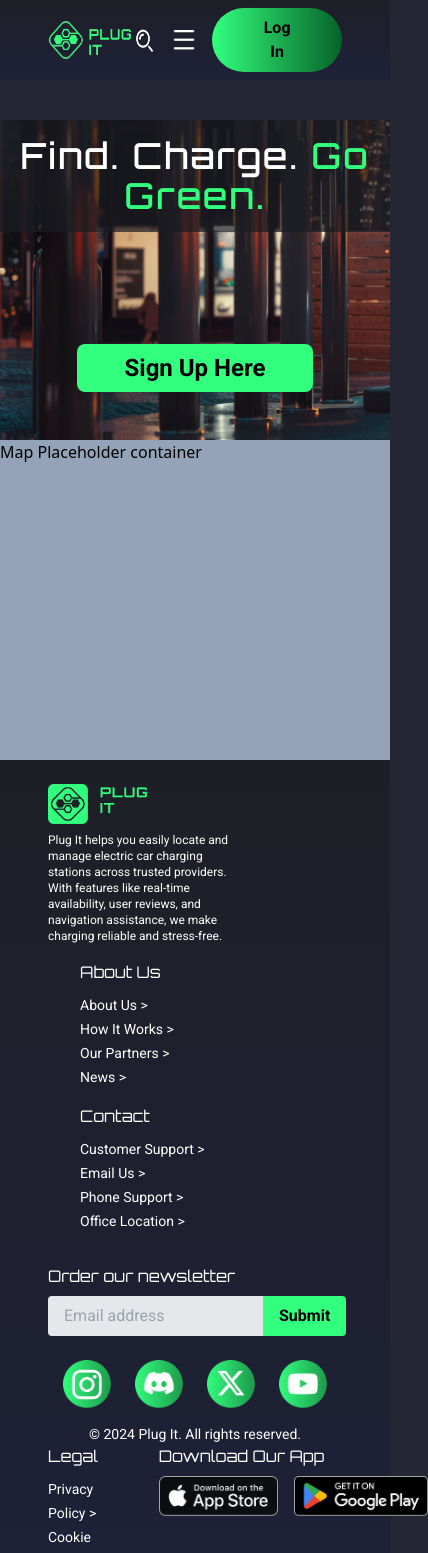
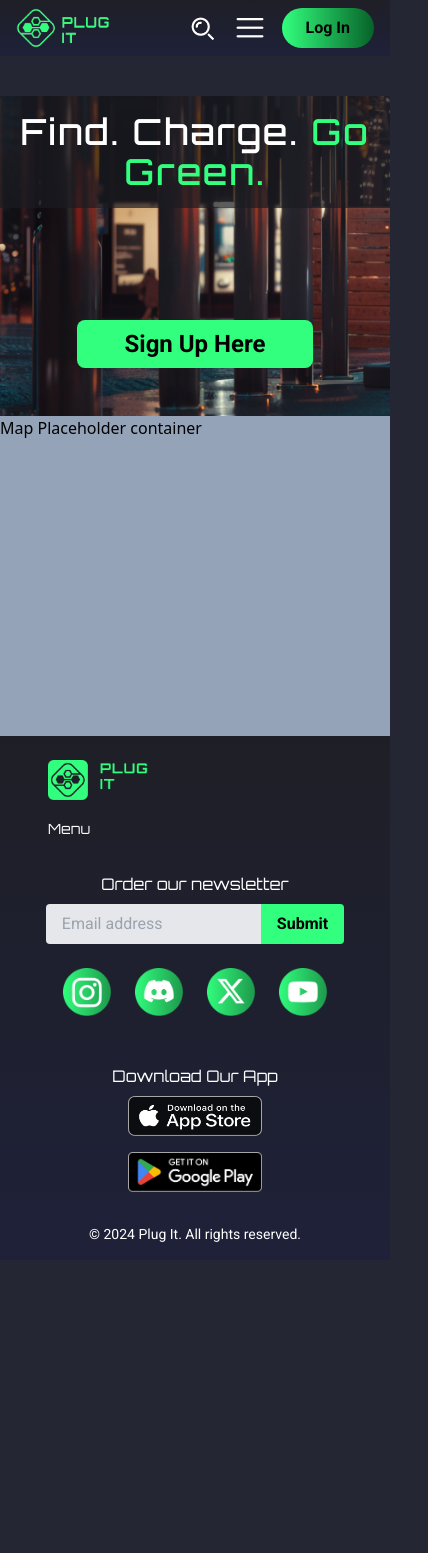
Before and after one commit to Goliathuzzzz/Web-Project-Group-6, a React (Vite) app in the folder Sprint2/client/: page / in a window 390 px wide. Shown: the top 1553 px of the page, 428 px wide, since content can reach past the window. After the commit the page ends 1260 px from the top, so only its background shows below. Built offline with nearby package versions, Linux system fonts and the light colour scheme; a web font is replaced by a local one.

Commit message:
add footer responsiviness, implement navbar search bar and responsiviness, add custom values to tailwind.config.js

```diff
--- a/Sprint2/client/src/components/footerComponents/Footer.jsx
+++ b/Sprint2/client/src/components/footerComponents/Footer.jsx
@@ -1,3 +1,4 @@
+import { useState } from "react";
 import AboutLinks from "../AboutLinks";
 import ContactsLinks from "../ContactsLinks";
 import LegalLinks from "../LegalLinks";
@@ -8,11 +9,13 @@ import appStore from "../../assets/images/app_store.png";
 import playStore from "../../assets/images/google_play.png";
 
 export default function Footer() {
+  const [isDropdownOpen, setIsDropdownOpen] = useState(false);
+
   return (
     <>
-      <div className="relative flex flex-col md:flex-row justify-between px-12 py-6 pb-4 bg-gradient-to-b from-darkSlate to-customBlue">
+      <div className="relative flex flex-col md:flex-row justify-between px-12 py-6 pb-4 md:pb-2 bg-gradient-to-b from-darkSlate to-customBlue">
         {/* Logo and links */}
-        <div className="flex flex-col md:flex-row flex-1 justify-start space-x-8">
+        <div className="flex md:flex-row flex-1 justify-start space-x-8">
           {/* Logo and description */}
           <div className="flex flex-col items-start">
             <img
@@ -20,34 +23,60 @@ export default function Footer() {
               alt="Plug It company logo"
               className="h-10 w-auto"
             />
-            <p className="text-white text-xs mt-2 w-48 font-Roboto">
+            <p className="text-white text-xs mt-2 w-48 font-Roboto hidden md:block">
               {footerText}
             </p>
           </div>
 
           {/* About links section */}
-          <div className="flex flex-col items-start mt-4 md:mt-0">
-            <h4 className="text-white text-base mb-2 font-Orbitron">
+          <div className="flex-col items-start mt-4 md:mt-0 hidden custom:block">
+            <h4 className="text-white text-base mb-2 font-Orbitron whitespace-nowrap">
               About Us
             </h4>
-            <AboutLinks itemClass="text-white text-sm hover:text-gray-300 transition duration-300 font-Roboto" />
+            <AboutLinks itemClass="text-white text-sm hover:text-gray-300 transition duration-300 font-Roboto whitespace-nowrap" />
           </div>
 
           {/* Contacts links section */}
-          <div className="flex flex-col items-start mt-4 md:mt-0">
+          <div className="flex-col items-start mt-4 md:mt-0 hidden custom:block">
             <h4 className="text-white text-base mb-2 font-Orbitron">Contact</h4>
-            <ContactsLinks itemClass="text-white text-sm hover:text-gray-300 transition duration-300 font-Roboto" />
+            <ContactsLinks itemClass="text-white text-sm hover:text-gray-300 transition duration-300 font-Roboto whitespace-nowrap" />
           </div>
+        </div>
+
+        {/* Dropdown menu for small screens */}
+        <div className="md:hidden mt-4">
+          <button
+            className="text-white text-sm font-Orbitron hover:underline"
+            onClick={() => setIsDropdownOpen(!isDropdownOpen)}
+          >
+            Menu
+          </button>
+          {isDropdownOpen && (
+            <div className="bg-customBlue text-white mt-2 rounded shadow-lg p-4 space-y-4">
+              <div>
+                <h4 className="text-base mb-2 font-Orbitron">About Us</h4>
+                <AboutLinks itemClass="text-sm hover:text-gray-300 transition duration-300 font-Roboto" />
+              </div>
+              <div>
+                <h4 className="text-base mb-2 font-Orbitron">Contact</h4>
+                <ContactsLinks itemClass="text-sm hover:text-gray-300 transition duration-300 font-Roboto" />
+              </div>
+              <div>
+                <h4 className="text-base mb-2 font-Orbitron">Legal</h4>
+                <LegalLinks itemClass="text-sm hover:text-gray-300 transition duration-300 font-Roboto" />
+              </div>
+            </div>
+          )}
         </div>
 
         {/* Newsletter and socials */}
         <div className="flex flex-col items-center flex-1 mt-8 md:mt-0">
           <div className="w-full text-left ml-0 md:ml-24">
-            <h4 className="text-white text-base mb-2 font-Orbitron">
+            <h4 className="text-white text-base mb-2 font-Orbitron text-center md:text-left">
               Order our newsletter
             </h4>
           </div>
-          <form className="flex w-full max-w-sm">
+          <form className="flex w-50% max-w-sm nav-phone:w-full">
             <input
               type="email"
               placeholder="Email address"
@@ -70,25 +99,24 @@ export default function Footer() {
           </div>
 
           {/* Copyright text */}
-          <div className="text-white text-center text-sm font-Roboto">
+          <div className="text-white text-center text-sm font-Roboto pb-2 hidden md:block">
             &copy; {new Date().getFullYear()} Plug It. All rights reserved.
           </div>
         </div>
 
-        {/* Legal and download sections */}
-        <div className="flex flex-1 space-x-8 justify-start">
+        <div className="flex flex-col items-center md:flex-row flex-1 space-y-8 md:space-y-0 md:space-x-8 justify-start md:items-start">
           {/* Legal links */}
-          <div className="flex flex-col items-start">
+          <div className="flex-col items-center md:items-start hidden custom:block">
             <h4 className="text-white text-base mb-2 font-Orbitron">Legal</h4>
-            <LegalLinks itemClass="text-white text-sm hover:text-gray-300 transition duration-300 font-Roboto" />
+            <LegalLinks itemClass="text-white text-sm hover:text-gray-300 transition duration-300 font-Roboto whitespace-nowrap" />
           </div>
 
-          {/* Download Our App Section */}
-          <div className="flex flex-col items-start">
-            <h4 className="text-white text-base mb-2 font-Orbitron">
+          {/* Download our app section */}
+          <div className="flex flex-col items-center md:items-start">
+            <h4 className="text-white text-base mb-2 font-Orbitron whitespace-nowrap">
               Download Our App
             </h4>
-            <div className="flex space-x-4">
+            <div className="flex flex-col lg:flex-row space-y-4 lg:space-y-0 lg:space-x-4">
               <img
                 src={appStore}
                 alt="Download on the App Store"
@@ -101,6 +129,11 @@ export default function Footer() {
               />
             </div>
           </div>
+
+          {/* Copyright text for small screens */}
+          <div className="text-white text-center text-sm font-Roboto mt-4 md:mt-0 block md:hidden">
+            &copy; {new Date().getFullYear()} Plug It. All rights reserved.
+          </div>
         </div>
       </div>
     </>
--- a/Sprint2/client/src/components/navBarComponents/NavBar.jsx
+++ b/Sprint2/client/src/components/navBarComponents/NavBar.jsx
@@ -18,14 +18,14 @@ function NavBar({ profilePicture }) {
   };
 
   return (
-    <div className="relative flex items-center justify-between px-12 py-2 bg-gradient-to-b from-darkSlate to-customBlue mb-10">
+    <div className="relative flex items-center justify-between px-4 py-2 bg-gradient-to-b from-darkSlate to-customBlue mb-10 nav-phone:px-12">
       {/* Logo on the left */}
       <div className="flex items-center">
         <img src={logo} alt="Plug It company logo" className="h-10 w-auto" />
       </div>
 
-      {/* Search Bar: Visible only on medium and larger screens */}
-      {/*<div className="relative flex items-center w-1/4 mx-6 ml-20 hidden md:flex">
+      {/* Search bar visible only on medium and larger screens */}
+      <div className="relative items-center w-1/4 mx-6 ml-20 hidden search-bar-bp:flex">
         <input
           type="text"
           name="query"
@@ -38,7 +38,6 @@ function NavBar({ profilePicture }) {
           className="absolute left-3 h-5 w-5 text-gray-400 font-Roboto"
         />
       </div>
-      */}
 
       {/* Page links visible on medium and larger screens */}
       <div className="hidden md:flex items-center space-x-6 ml-auto">
@@ -68,7 +67,7 @@ function NavBar({ profilePicture }) {
         <button onClick={toggleMenu} className="md:hidden">
           <img src={menuIcon} alt="Menu icon" className="h-8 w-auto" />
         </button>
-        <button className="bg-gradient-to-r from-eGreen to-darkGreen py-2 px-12 rounded-full hover:bg-darkGreen hover:text-white transition-all duration-500 font-bold text-1xl font-Roboto">
+        <button className="bg-gradient-to-r from-eGreen to-darkGreen py-2 px-6 nav-phone:px-12 rounded-full hover:bg-darkGreen hover:text-white transition-all duration-500 font-bold text-1xl font-Roboto">
           Log In
         </button>
       </div>
--- a/Sprint2/client/tailwind.config.js
+++ b/Sprint2/client/tailwind.config.js
@@ -26,7 +26,12 @@ export default {
       boxShadow: {
         'inner-lg': 'inset 0 4px 6px rgba(0, 0, 0, 0.5)',
         'inner-xl': 'inset 0 6px 10px rgba(0, 0, 0, 0.6)',
-      }
+      },
+      screens: {
+        'custom': '1410px',
+        'search-bar-bp': '975px',
+        'nav-phone': '440px'
+      },
     },
   },
   plugins: [],
```
